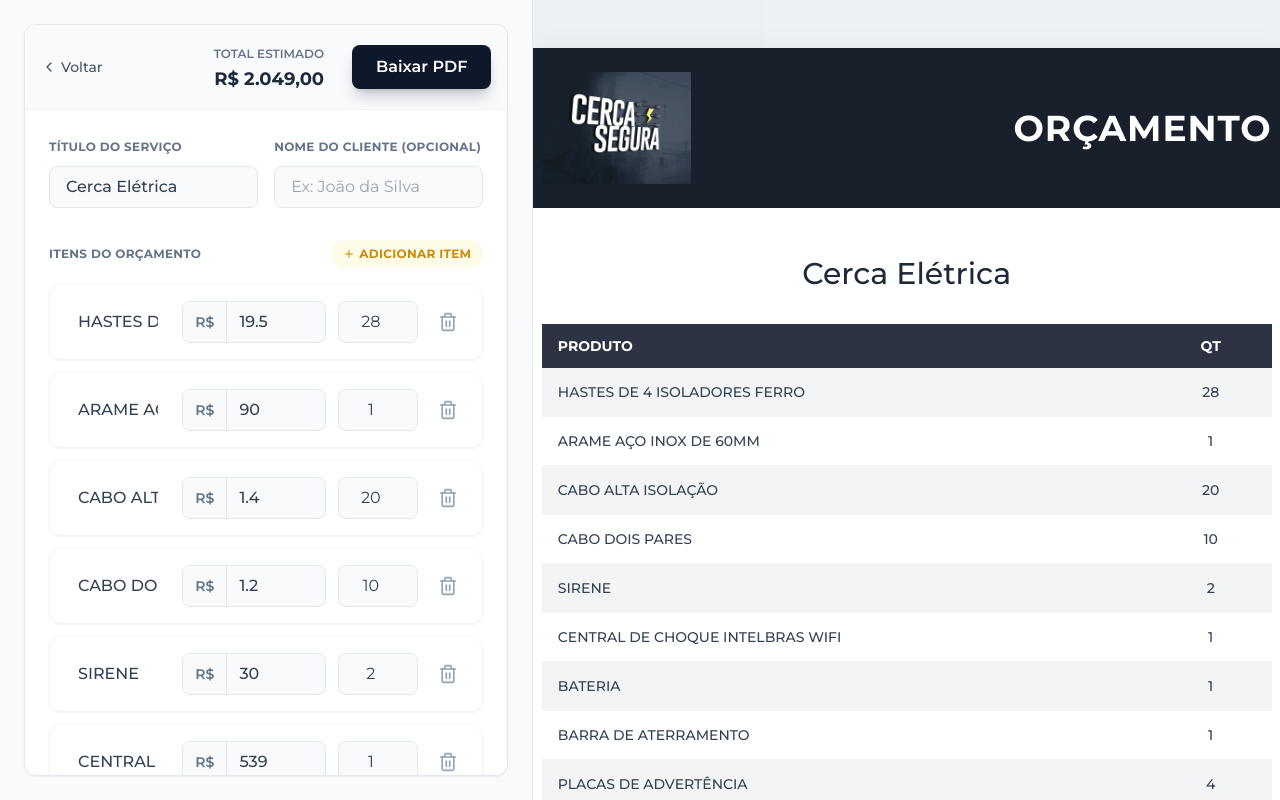
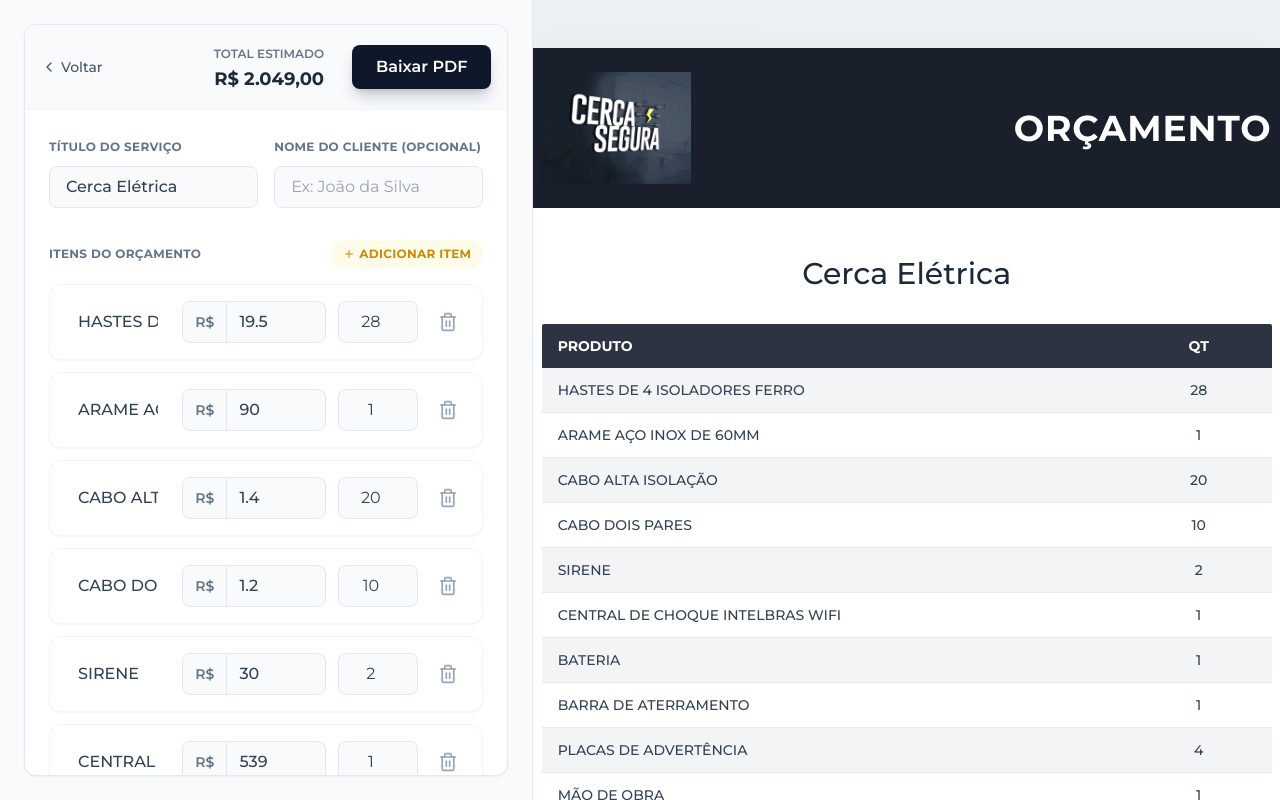
Before and after one commit to camilalouiseg/Or-amento-Cerca-Segura, a React (Vite) app: page / in a window 1280 px wide. Both pictures are taken after a click on the button 378 px from the left and 348 px from the top of the page. Built offline with nearby package versions, Linux system fonts and the light colour scheme.

Commit message:
fix: improve PDF export quality and layout stability
Optimized html2canvas settings for better performance and resolution, switched to JPEG format to reduce file size, and refactored the quote preview table to a flex-based layout for consistent rendering.

```diff
--- a/App.tsx
+++ b/App.tsx
@@ -51,25 +51,23 @@ const App: React.FC = () => {
       const element = printRef.current;
 
       // High quality capture
-      // On mobile, capture strictly the hidden element which has correct dimensions
       const canvas = await html2canvas(element, {
-        scale: 4, // Improves resolution (4x standard DPI for crisp text)
+        scale: 3, // 3x standard DPI for crisp text (balanced between quality and file size)
         useCORS: true,
         logging: false,
         backgroundColor: '#ffffff',
-        // Force width/height to prevent mobile browser glitches
-        width: 794, // approx 210mm in pixels at 96 DPI
-        windowWidth: 1200 // Simulate desktop window width for font rendering
+        windowWidth: 794,
       });
 
-      const imgData = canvas.toDataURL('image/png');
+      const imgData = canvas.toDataURL('image/jpeg', 0.95);
 
       // A4 dimensions in mm
       const pdf = new jsPDF('p', 'mm', 'a4');
       const pdfWidth = pdf.internal.pageSize.getWidth();
-      const pdfHeight = pdf.internal.pageSize.getHeight();
+      // Calculate height dynamically based on the exact canvas aspect ratio
+      const pdfHeight = (canvas.height * pdfWidth) / canvas.width;
 
-      pdf.addImage(imgData, 'PNG', 0, 0, pdfWidth, pdfHeight);
+      pdf.addImage(imgData, 'JPEG', 0, 0, pdfWidth, pdfHeight);
 
       // Clean filename
       const safeTitle = serviceTitle.trim().replace(/[^a-zA-Z0-9À-ÿ]/g, '_');
@@ -122,13 +120,20 @@ const App: React.FC = () => {
                 </div>
              </div>
           </div>
+        </div>
+      )}
 
       {/*
         HIDDEN PRINT CONTAINER
-            This is positioned off-screen but rendered at full A4 size without CSS scaling.
-            This ensures the PDF is generated correctly even on small mobile screens.
+        Rendered completely OUTSIDE the main layout to prevent viewport clipping,
+        flex squashing, or overflow-hidden truncation on mobile devices.
       */}
-          <div style={{ position: 'absolute', left: '-9999px', top: 0 }}>
+      {selectedService && (
+        <div
+          className="fixed top-0 left-0 -z-50 opacity-0 pointer-events-none bg-white"
+          aria-hidden="true"
+          style={{ width: '794px' }}
+        >
            <QuotePreview
               ref={printRef}
               serviceTitle={serviceTitle}
@@ -139,7 +144,6 @@ const App: React.FC = () => {
               showIndividualTotal={showIndividualTotal}
             />
         </div>
-        </div>
       )}
     </div>
   );
--- a/components/QuotePreview.tsx
+++ b/components/QuotePreview.tsx
@@ -32,8 +32,8 @@ const QuotePreview = forwardRef<HTMLDivElement, QuotePreviewProps>(({
     */
     <div
       ref={ref}
-      className="bg-white shadow-2xl flex flex-col min-h-[29.7cm] w-[21cm] shrink-0 mx-auto"
-      style={{ width: '210mm', minHeight: '297mm' }}
+      className="bg-white shadow-2xl flex flex-col shrink-0 mx-auto"
+      style={{ width: '794px', minHeight: '1123px' }}
     >
       {/* Header */}
       <div className="bg-[#1a1f2c] text-white px-8 py-4 flex justify-between items-center h-40">
@@ -58,51 +58,44 @@ const QuotePreview = forwardRef<HTMLDivElement, QuotePreviewProps>(({
             {customerName && <p className="text-slate-500 mt-2">Cliente: {customerName}</p>}
         </div>
 
-        {/* Table */}
-        <div className="w-full mb-8">
-          <table className="w-full text-sm text-left border-collapse">
-            <thead className="bg-[#2d3342] text-white font-bold uppercase">
-              <tr>
-                <th className={`${showIndividualTotal ? 'w-4/6' : 'w-5/6'} p-0`}>
-                  <div className="flex items-center px-4 min-h-[44px] leading-none">Produto</div>
-                </th>
-                <th className="w-1/6 p-0">
-                  <div className="flex items-center justify-center px-4 min-h-[44px] leading-none">QT</div>
-                </th>
+        {/* Table replacement with flex grid to ensure 100% stability with html2canvas */}
+        <div className="w-full mb-8 flex flex-col">
+          {/* Header */}
+          <div className="flex flex-nowrap w-full bg-[#2d3342] text-white font-bold uppercase text-sm rounded-t-sm">
+            <div className={`${showIndividualTotal ? 'w-3/5' : 'w-4/5'} px-4 py-3 flex items-center`}>
+              Produto
+            </div>
+            <div className="w-1/5 px-4 py-3 flex items-center justify-center text-center">
+              QT
+            </div>
             {showIndividualTotal && (
-                  <th className="w-1/6 p-0">
-                    <div className="flex items-center justify-center px-4 min-h-[44px] leading-none">TOTAL</div>
-                  </th>
+              <div className="w-1/5 px-4 py-3 flex items-center justify-center text-center">
+                TOTAL
+              </div>
             )}
-              </tr>
-            </thead>
-            <tbody>
+          </div>
+
+          {/* Body */}
+          <div className="flex flex-col w-full text-sm">
             {items.map((item, index) => (
-                <tr
+              <div
                 key={item.id}
-                  className={`border-b border-gray-100 ${index % 2 === 0 ? 'bg-gray-100' : 'bg-white'}`}
+                className={`flex flex-nowrap w-full border-b border-gray-200 ${index % 2 === 0 ? 'bg-gray-100' : 'bg-white'}`}
               >
-                  <td className="p-0 font-medium text-slate-700">
-                    <div className="flex items-center px-4 min-h-[48px] leading-none">
+                <div className={`${showIndividualTotal ? 'w-3/5' : 'w-4/5'} px-4 py-3 font-medium text-slate-700 flex items-center`}>
                   {item.name}
                 </div>
-                  </td>
-                  <td className="p-0 font-medium text-slate-700">
-                    <div className="flex items-center justify-center px-4 min-h-[48px] leading-none">
+                <div className="w-1/5 px-4 py-3 font-medium text-slate-700 flex items-center justify-center text-center">
                   {item.quantity} {item.unit ? item.unit : ''}
                 </div>
-                  </td>
                 {showIndividualTotal && (
-                    <td className="p-0 font-medium text-slate-700">
-                      <div className="flex items-center justify-center px-4 min-h-[48px] leading-none">
+                  <div className="w-1/5 px-4 py-3 font-medium text-slate-700 flex items-center justify-center text-center">
                     {formatCurrency(item.price * item.quantity)}
                   </div>
-                    </td>
                 )}
-                </tr>
+              </div>
             ))}
-            </tbody>
-          </table>
+          </div>
         </div>
 
         {/* Total Bar */}
```
Also changed, not shown: 1 other file (tests, documents, lock files or other folders). Lines whose indentation alone changed are shown as unchanged.
